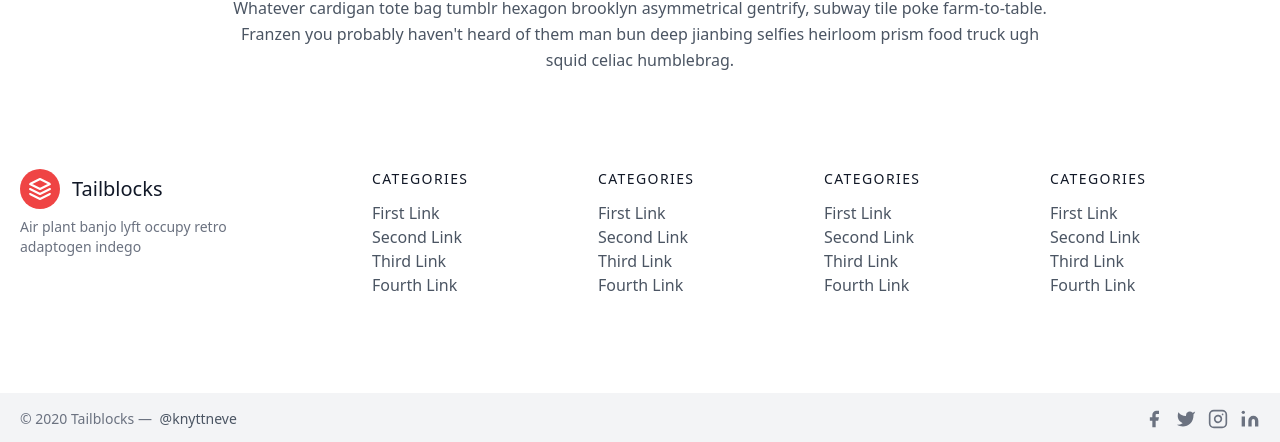
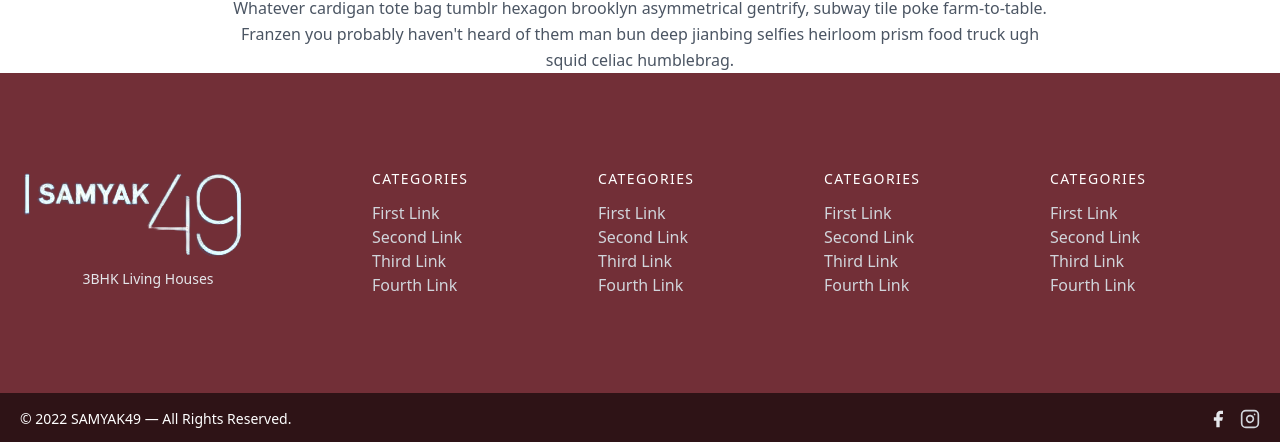
Before and after one commit to sahilpatel09/real-estate, a Vue app: page / in a window 1280 px wide. Shown: the part 1920-2362 px from the top of the page. Built offline with nearby package versions, Linux system fonts and the light colour scheme.

Commit message:
Add video to homepage

```diff
--- a/src/components/Footer.vue
+++ b/src/components/Footer.vue
@@ -1,112 +1,102 @@
 <template>
-	<footer class="text-gray-600 body-font">
+	<footer class="text-gray-600 body-font bg-wine">
   <div class="container px-5 py-24 mx-auto flex md:items-center lg:items-start md:flex-row md:flex-nowrap flex-wrap flex-col">
     <div class="w-64 flex-shrink-0 md:mx-0 mx-auto text-center md:text-left">
       <a class="flex title-font font-medium items-center md:justify-start justify-center text-gray-900">
-        <svg xmlns="http://www.w3.org/2000/svg" fill="none" stroke="currentColor" stroke-linecap="round" stroke-linejoin="round" stroke-width="2" class="w-10 h-10 text-white p-2 bg-red-500 rounded-full" viewBox="0 0 24 24">
-          <path d="M12 2L2 7l10 5 10-5-10-5zM2 17l10 5 10-5M2 12l10 5 10-5"></path>
-        </svg>
-        <span class="ml-3 text-xl">Tailblocks</span>
+        <img src="@/assets/invert.png" class="" />
       </a>
-      <p class="mt-2 text-sm text-gray-500">Air plant banjo lyft occupy retro adaptogen indego</p>
+      <p class="mt-2 text-sm text-gray-200 text-center">
+      3BHK Living Houses
+
+</p>
     </div>
     <div class="flex-grow flex flex-wrap md:pl-20 -mb-10 md:mt-0 mt-10 md:text-left text-center">
       <div class="lg:w-1/4 md:w-1/2 w-full px-4">
-        <h2 class="title-font font-medium text-gray-900 tracking-widest text-sm mb-3">CATEGORIES</h2>
+        <h2 class="title-font font-medium text-white tracking-widest text-sm mb-3">CATEGORIES</h2>
         <nav class="list-none mb-10">
           <li>
-            <a class="text-gray-600 hover:text-gray-800">First Link</a>
+            <a class="text-gray-300 hover:text-gray-800">First Link</a>
           </li>
           <li>
-            <a class="text-gray-600 hover:text-gray-800">Second Link</a>
+            <a class="text-gray-300 hover:text-gray-800">Second Link</a>
           </li>
           <li>
-            <a class="text-gray-600 hover:text-gray-800">Third Link</a>
+            <a class="text-gray-300 hover:text-gray-800">Third Link</a>
           </li>
           <li>
-            <a class="text-gray-600 hover:text-gray-800">Fourth Link</a>
+            <a class="text-gray-300 hover:text-gray-800">Fourth Link</a>
           </li>
         </nav>
       </div>
       <div class="lg:w-1/4 md:w-1/2 w-full px-4">
-        <h2 class="title-font font-medium text-gray-900 tracking-widest text-sm mb-3">CATEGORIES</h2>
+        <h2 class="title-font font-medium text-white tracking-widest text-sm mb-3">CATEGORIES</h2>
         <nav class="list-none mb-10">
           <li>
-            <a class="text-gray-600 hover:text-gray-800">First Link</a>
+            <a class="text-gray-300 hover:text-gray-800">First Link</a>
           </li>
           <li>
-            <a class="text-gray-600 hover:text-gray-800">Second Link</a>
+            <a class="text-gray-300 hover:text-gray-800">Second Link</a>
           </li>
           <li>
-            <a class="text-gray-600 hover:text-gray-800">Third Link</a>
+            <a class="text-gray-300 hover:text-gray-800">Third Link</a>
           </li>
           <li>
-            <a class="text-gray-600 hover:text-gray-800">Fourth Link</a>
+            <a class="text-gray-300 hover:text-gray-800">Fourth Link</a>
+          </li>
+        </nav>
+      </div>      <div class="lg:w-1/4 md:w-1/2 w-full px-4">
+        <h2 class="title-font font-medium text-white tracking-widest text-sm mb-3">CATEGORIES</h2>
+        <nav class="list-none mb-10">
+          <li>
+            <a class="text-gray-300 hover:text-gray-800">First Link</a>
+          </li>
+          <li>
+            <a class="text-gray-300 hover:text-gray-800">Second Link</a>
+          </li>
+          <li>
+            <a class="text-gray-300 hover:text-gray-800">Third Link</a>
+          </li>
+          <li>
+            <a class="text-gray-300 hover:text-gray-800">Fourth Link</a>
           </li>
         </nav>
       </div>
+
       <div class="lg:w-1/4 md:w-1/2 w-full px-4">
-        <h2 class="title-font font-medium text-gray-900 tracking-widest text-sm mb-3">CATEGORIES</h2>
+        <h2 class="title-font font-medium text-white tracking-widest text-sm mb-3">CATEGORIES</h2>
         <nav class="list-none mb-10">
           <li>
-            <a class="text-gray-600 hover:text-gray-800">First Link</a>
+            <a class="text-gray-300 hover:text-gray-800">First Link</a>
           </li>
           <li>
-            <a class="text-gray-600 hover:text-gray-800">Second Link</a>
+            <a class="text-gray-300 hover:text-gray-800">Second Link</a>
           </li>
           <li>
-            <a class="text-gray-600 hover:text-gray-800">Third Link</a>
+            <a class="text-gray-300 hover:text-gray-800">Third Link</a>
           </li>
           <li>
-            <a class="text-gray-600 hover:text-gray-800">Fourth Link</a>
+            <a class="text-gray-300 hover:text-gray-800">Fourth Link</a>
           </li>
         </nav>
       </div>
-      <div class="lg:w-1/4 md:w-1/2 w-full px-4">
-        <h2 class="title-font font-medium text-gray-900 tracking-widest text-sm mb-3">CATEGORIES</h2>
-        <nav class="list-none mb-10">
-          <li>
-            <a class="text-gray-600 hover:text-gray-800">First Link</a>
-          </li>
-          <li>
-            <a class="text-gray-600 hover:text-gray-800">Second Link</a>
-          </li>
-          <li>
-            <a class="text-gray-600 hover:text-gray-800">Third Link</a>
-          </li>
-          <li>
-            <a class="text-gray-600 hover:text-gray-800">Fourth Link</a>
-          </li>
-        </nav>
-      </div>
+
+
     </div>
   </div>
-  <div class="bg-gray-100">
+  <div class="bg-wine-dark">
     <div class="container mx-auto py-4 px-5 flex flex-wrap flex-col sm:flex-row">
-      <p class="text-gray-500 text-sm text-center sm:text-left">© 2020 Tailblocks —
-        <a href="https://twitter.com/knyttneve" rel="noopener noreferrer" class="text-gray-600 ml-1" target="_blank">@knyttneve</a>
+      <p class="text-white text-sm text-center sm:text-left">© {{ new Date().getFullYear()}} SAMYAK49 — All Rights Reserved.
       </p>
       <span class="inline-flex sm:ml-auto sm:mt-0 mt-2 justify-center sm:justify-start">
-        <a class="text-gray-500">
+        <a class="text-gray-200">
           <svg fill="currentColor" stroke-linecap="round" stroke-linejoin="round" stroke-width="2" class="w-5 h-5" viewBox="0 0 24 24">
             <path d="M18 2h-3a5 5 0 00-5 5v3H7v4h3v8h4v-8h3l1-4h-4V7a1 1 0 011-1h3z"></path>
           </svg>
         </a>
-        <a class="ml-3 text-gray-500">
-          <svg fill="currentColor" stroke-linecap="round" stroke-linejoin="round" stroke-width="2" class="w-5 h-5" viewBox="0 0 24 24">
-            <path d="M23 3a10.9 10.9 0 01-3.14 1.53 4.48 4.48 0 00-7.86 3v1A10.66 10.66 0 013 4s-4 9 5 13a11.64 11.64 0 01-7 2c9 5 20 0 20-11.5a4.5 4.5 0 00-.08-.83A7.72 7.72 0 0023 3z"></path>
-          </svg>
-        </a>
-        <a class="ml-3 text-gray-500">
+        <a class="ml-3 text-gray-300">
           <svg fill="none" stroke="currentColor" stroke-linecap="round" stroke-linejoin="round" stroke-width="2" class="w-5 h-5" viewBox="0 0 24 24">
             <rect width="20" height="20" x="2" y="2" rx="5" ry="5"></rect>
             <path d="M16 11.37A4 4 0 1112.63 8 4 4 0 0116 11.37zm1.5-4.87h.01"></path>
-          </svg>
-        </a>
-        <a class="ml-3 text-gray-500">
-          <svg fill="currentColor" stroke="currentColor" stroke-linecap="round" stroke-linejoin="round" stroke-width="0" class="w-5 h-5" viewBox="0 0 24 24">
-            <path stroke="none" d="M16 8a6 6 0 016 6v7h-4v-7a2 2 0 00-2-2 2 2 0 00-2 2v7h-4v-7a6 6 0 016-6zM2 9h4v12H2z"></path>
-            <circle cx="4" cy="4" r="2" stroke="none"></circle>
           </svg>
         </a>
       </span>
--- a/src/components/Header_new.vue
+++ b/src/components/Header_new.vue
@@ -1,11 +1,15 @@
 <template>
 <header id="header" class=""><div class="relative">
-	<video class="video-background" autoplay>
+
+	<video class="video-background" autoplay="autoplay" muted>
 		<source src="@/assets/homepage.mp4" type="video/mp4">
 	</video>
 	<div class="overlay">
 	<div class="py-3 px-3 md:px-16">
     <Head/>
+    <div class="flex items-center justify-center">
+    <h1>Luxurious Living</h1>
+</div>
 	</div>
 	</div>
 	</div>
@@ -41,6 +45,9 @@ import Head from './Nav.vue'
 .bg-wine {
 	background:#722F37;
 }
+.bg-wine-dark{
+	background: #2e1316;
+}
 .border-wine {
 border-bottom: 4px solid #39181c;
 }
```
